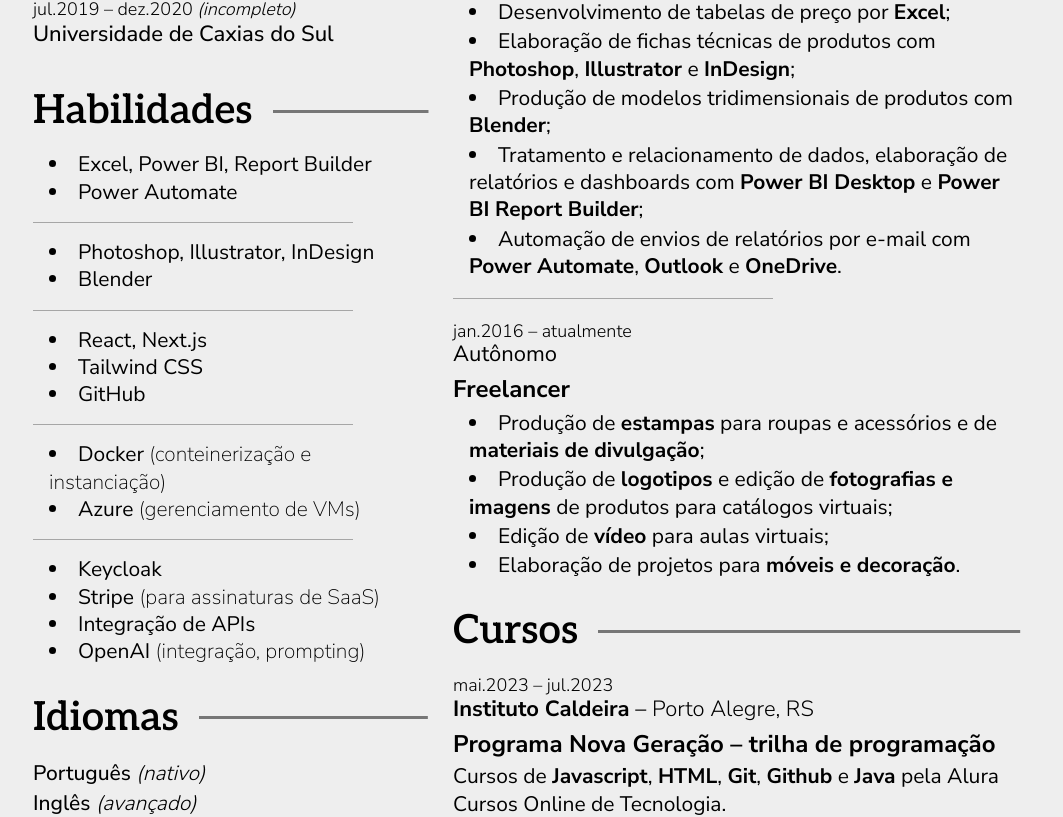
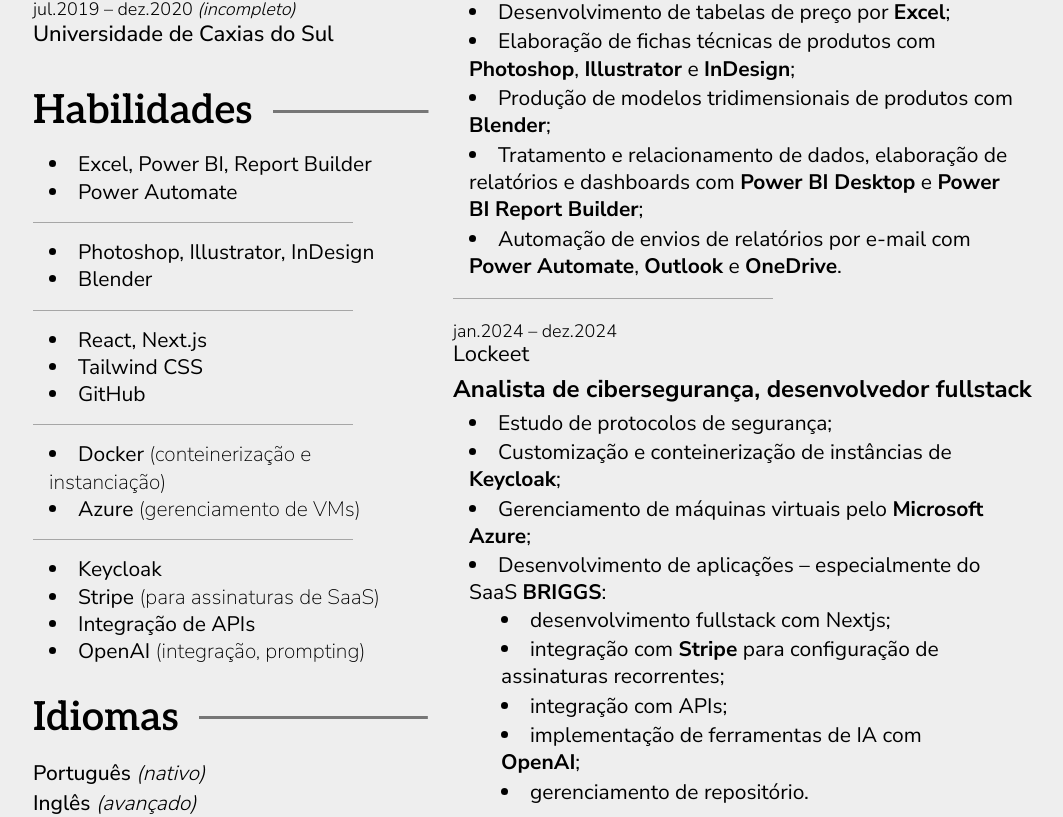
Before and after one commit to augustooomoraes/pp-portfolio-page, a Next.js app: page /curriculum in a window 1280 px wide. Shown: the part 413-1230 px from the top of the page, without its empty margins (107-1170 px from the left). Built offline with nearby package versions, Linux system fonts and the light colour scheme.

Commit message:
add Lockeet data for experience section

```diff
--- a/src/app/ui/components/curriculum-sections.tsx
+++ b/src/app/ui/components/curriculum-sections.tsx
@@ -223,12 +223,104 @@
     place: "Persol Indústria e Comércio de Persianas e Cortinas Ltda",
     role: "Assistente Administrativo",
     items: [
-      <span>Manutenção de dados do sistema interno de produção e gestão;</span>,
-      <span>Desenvolvimento de tabelas de preço por <span className="font-bold dark:font-semibold">Excel</span>;</span>,
-      <span>Elaboração de fichas técnicas de produtos com <span className="font-bold dark:font-semibold">Photoshop</span>, <span className="font-bold dark:font-semibold">Illustrator</span> e <span className="font-bold dark:font-semibold">InDesign</span>;</span>,
-      <span>Produção de modelos tridimensionais de produtos com <span className="font-bold dark:font-semibold">Blender</span>;</span>,
-      <span>Tratamento e relacionamento de dados, elaboração de relatórios e dashboards com <span className="font-bold dark:font-semibold">Power BI Desktop</span> e <span className="font-bold dark:font-semibold">Power BI Report Builder</span>;</span>,
-      <span>Automação de envios de relatórios por e-mail com <span className="font-bold dark:font-semibold">Power Automate</span>, <span className="font-bold dark:font-semibold">Outlook</span> e <span className="font-bold dark:font-semibold">OneDrive</span>.</span>,
+      <>Manutenção de dados do sistema interno de produção e gestão;</>,
+      <>
+        Desenvolvimento de tabelas de preço por
+        {" "}
+        <span className="font-bold dark:font-semibold">Excel</span>
+        ;
+      </>,
+      <>
+        Elaboração de fichas técnicas de produtos com
+        {" "}
+        <span className="font-bold dark:font-semibold">Photoshop</span>
+        ,
+        {" "}
+        <span className="font-bold dark:font-semibold">Illustrator</span>
+        {" "}
+        e
+        {" "}
+        <span className="font-bold dark:font-semibold">InDesign</span>
+        ;
+      </>,
+      <>
+        Produção de modelos tridimensionais de produtos com
+        {" "}
+        <span className="font-bold dark:font-semibold">Blender</span>
+        ;
+      </>,
+      <>
+        Tratamento e relacionamento de dados, elaboração de relatórios e dashboards com
+        {" "}
+        <span className="font-bold dark:font-semibold">Power BI Desktop</span>
+        {" "}
+        e
+        {" "}
+        <span className="font-bold dark:font-semibold">Power BI Report Builder</span>
+        ;
+      </>,
+      <>
+        Automação de envios de relatórios por e-mail com
+        {" "}
+        <span className="font-bold dark:font-semibold">Power Automate</span>,
+        {" "}
+        <span className="font-bold dark:font-semibold">Outlook</span>
+        {" "}
+        e
+        {" "}
+        <span className="font-bold dark:font-semibold">OneDrive</span>
+        .
+      </>,
+    ],
+  },
+  {
+    interval: "jan.2024 – dez.2024",
+    place: "Lockeet",
+    role: "Analista de cibersegurança, desenvolvedor fullstack",
+    items: [
+      <>Estudo de protocolos de segurança;</>,
+      <>
+        Customização e conteinerização de instâncias de
+        {" "}
+        <span className="font-bold dark:font-semibold">Keycloak</span>
+        ;
+      </>,
+      <>
+        Gerenciamento de máquinas virtuais pelo
+        {" "}
+        <span className="font-bold dark:font-semibold">Microsoft Azure</span>
+        ;
+      </>,
+      <>
+        Desenvolvimento de aplicações – especialmente do SaaS
+        {" "}
+        <a
+          target="_blank"
+          href="https://briggs.lockeet.com/"
+          className="font-bold dark:font-semibold hover:underline"
+        >
+          BRIGGS
+        </a>
+        :
+        <ul className="list-inside list-disc ml-4 space-y-0.5">
+          <li className="dark:font-light text-1.2xl">desenvolvimento fullstack com Nextjs;</li>
+          <li className="dark:font-light text-1.2xl">
+            integração com
+            {" "}
+            <span className="font-bold dark:font-semibold">Stripe</span>
+            {" "}
+            para configuração de assinaturas recorrentes;
+          </li>
+          <li className="dark:font-light text-1.2xl">integração com APIs;</li>
+          <li className="dark:font-light text-1.2xl">
+            implementação de ferramentas de IA com
+            {" "}
+            <span className="font-bold dark:font-semibold">OpenAI</span>
+            ;
+          </li>
+          <li className="dark:font-light text-1.2xl">gerenciamento de repositório.</li>
+        </ul>
+      </>,
     ],
   },
   {
@@ -236,10 +328,40 @@
     place: "Autônomo",
     role: "Freelancer",
     items: [
-      <span>Produção de <span className="font-bold dark:font-semibold">estampas</span> para roupas e acessórios e de <span className="font-bold dark:font-semibold">materiais de divulgação</span>;</span>,
-      <span>Produção de <span className="font-bold dark:font-semibold">logotipos</span> e edição de <span className="font-bold dark:font-semibold">fotografias e imagens</span> de produtos para catálogos virtuais;</span>,
-      <span>Edição de <span className="font-bold dark:font-semibold">vídeo</span> para aulas virtuais;</span>,
-      <span>Elaboração de projetos para <span className="font-bold dark:font-semibold">móveis e decoração</span>.</span>,
+      <>
+        Produção de
+        {" "}
+        <span className="font-bold dark:font-semibold">estampas</span>
+        {" "}
+        para roupas e acessórios e de
+        {" "}
+        <span className="font-bold dark:font-semibold">materiais de divulgação</span>
+        ;
+      </>,
+      <>
+        Produção de
+        {" "}
+        <span className="font-bold dark:font-semibold">logotipos</span>
+        {" "}
+        e edição de
+        {" "}
+        <span className="font-bold dark:font-semibold">fotografias e imagens</span>
+        {" "}
+        de produtos para catálogos virtuais;
+      </>,
+      <>
+        Edição de
+        {" "}
+        <span className="font-bold dark:font-semibold">vídeo</span>
+        {" "}
+        para aulas virtuais;
+      </>,
+      <>
+        Elaboração de projetos para
+        {" "}
+        <span className="font-bold dark:font-semibold">móveis e decoração</span>
+        .
+      </>,
     ],
   },
 ]
```
